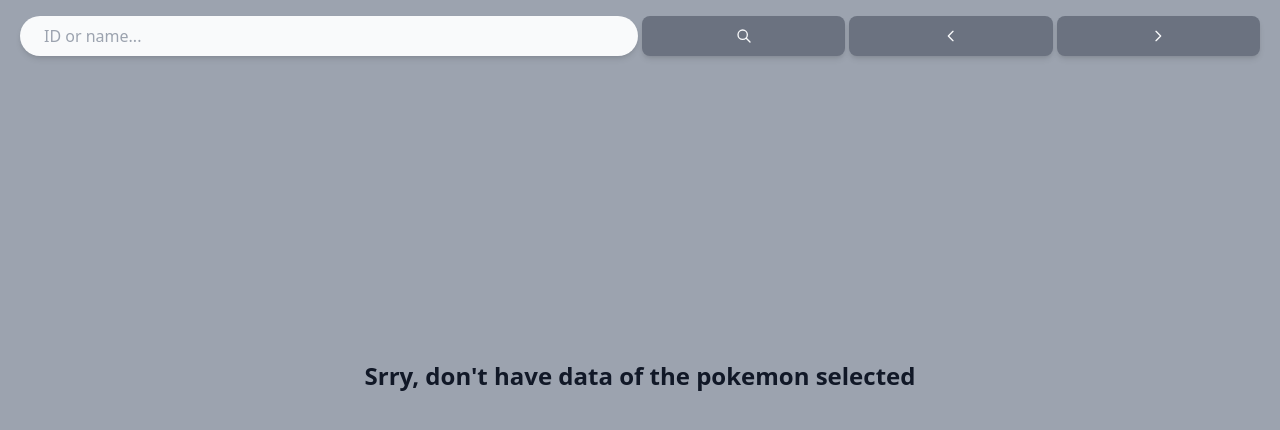
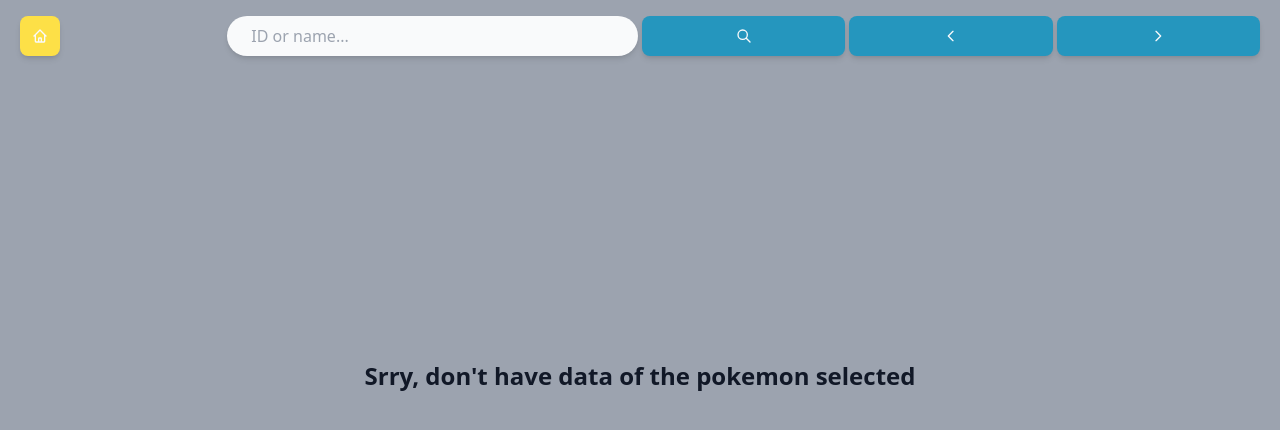
Before and after one commit to angelog05/pokedexcard, a Next.js app: page /not-found in a window 1280 px wide. Shown: the top 430 px of the page. Built offline with nearby package versions, Linux system fonts and the light colour scheme.

Commit message:
Added Home button

```diff
--- a/src/components/nav/index.js
+++ b/src/components/nav/index.js
@@ -5,6 +5,7 @@
   HiOutlineChevronLeft,
   HiOutlineChevronRight,
   HiOutlineSearch,
+  HiOutlineHome
 } from "react-icons/hi";
 
 const Nav = () => {
@@ -31,12 +32,20 @@
 
   return (
     <div className="px-2 py-4 grid grid-cols-6 gap-1">
+      <button
+        type="button"
+        tabIndex={2}
+        className="btn-primary bg-yellow-300 w-10"
+        onClick={() => router.push('/')}
+      >
+        <HiOutlineHome />
+      </button>
       <input
         tabIndex={1}
         type="text"
         required
         placeholder="ID or name..."
-        className="input-primary col-start-1 col-end-4"
+        className="input-primary col-start-2 col-end-4"
         onChange={(e) => setSearch(e.target.value)}
         value={search}
       />
--- a/src/styles/globals.css
+++ b/src/styles/globals.css
@@ -4,7 +4,7 @@
 
 @layer components {
   .btn-primary {
-    @apply py-2 px-2 bg-primary-500 text-primary-50 font-semibold rounded-lg shadow-md hover:bg-primary-700 focus:outline-none focus:ring-2 focus:ring-opacity-75 flex justify-center items-center;
+    @apply py-2 px-2 bg-blue-450 text-primary-50 font-semibold rounded-lg shadow-md hover:bg-primary-700 focus:outline-none focus:ring-2 focus:ring-opacity-75 flex justify-center items-center;
   }
   .input-primary {
     @apply px-6 py-2 w-full bg-primary-50 rounded-full shadow-md
--- a/tailwind.config.js
+++ b/tailwind.config.js
@@ -69,12 +69,25 @@
         200: "#ced6ff",
         300: "#a6b2ff",
         400: "#7480ff",
+        450: "#2596BE",
         500: "#3d43ff",
         600: "#1b16ff",
         700: "#110dfd",
         800: "#0603d4",
         900: "#0805ad",
       },
+      sky: {
+        50: "",
+        100: "",
+        200: "",
+        300: "",
+        400: "",
+        500: "",
+        600: "",
+        700: "",
+        800: "",
+        900: "",
+      }
     },
   },
   plugins: [],
```
Also changed, not shown: 1 other file (tests, documents, lock files or other folders).
